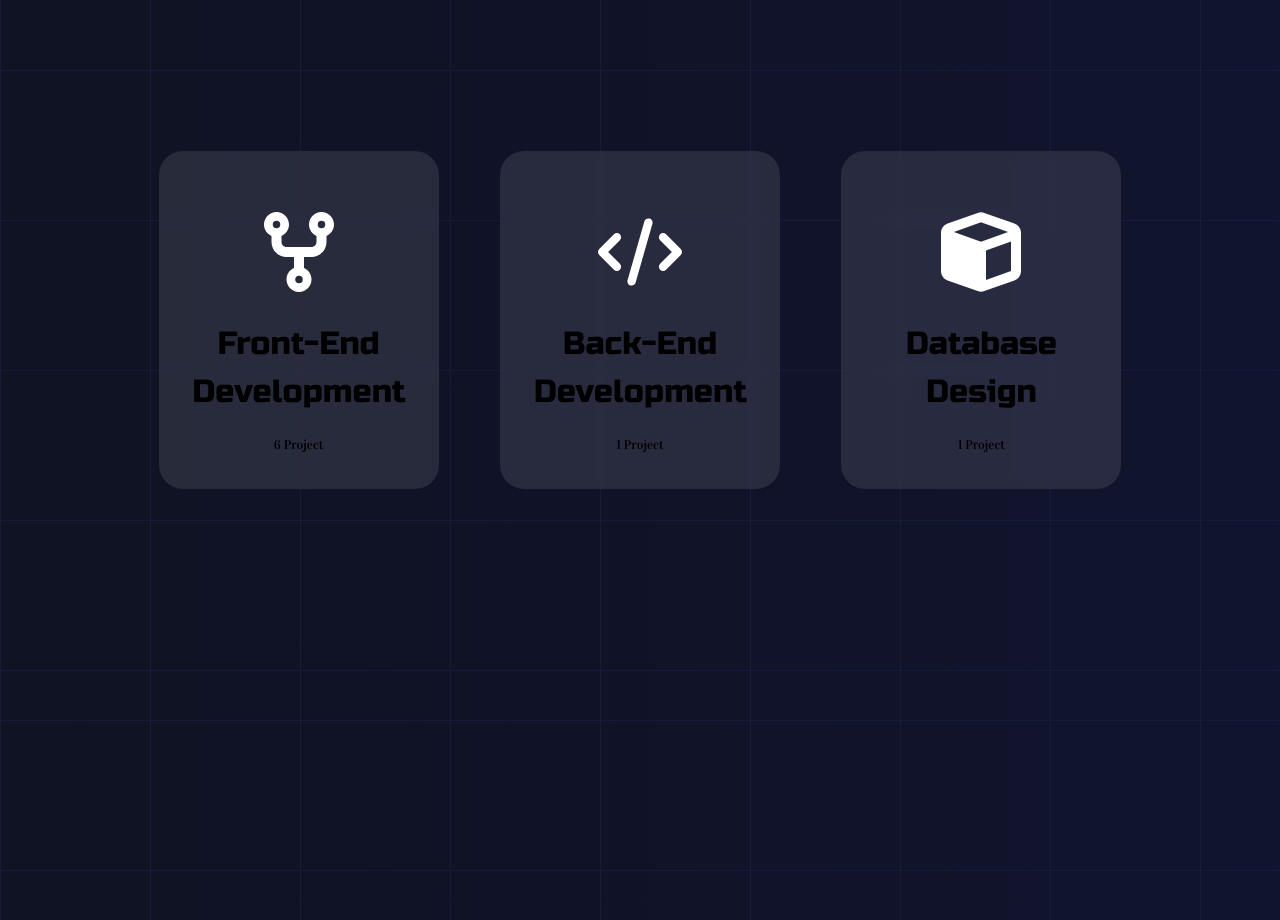
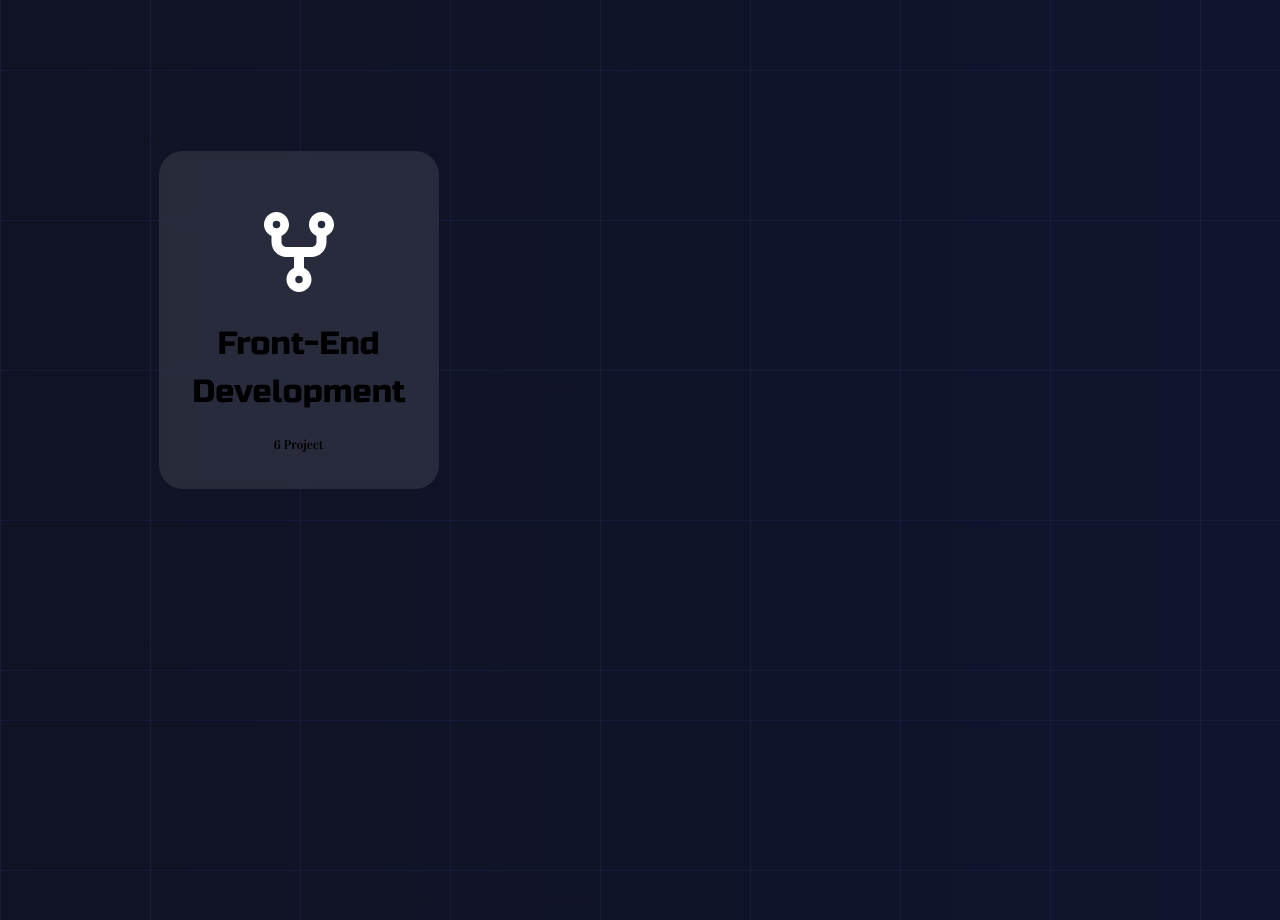
Before and after one commit to Prasanna-dot/my-portfolio, a Next.js app: page / in a window 1280 px wide. Shown: the part 880-1800 px from the top of the page. Built offline with nearby package versions, Linux system fonts and the light colour scheme.

Commit message:
Update page.tsx

```diff
--- a/src/app/page.tsx
+++ b/src/app/page.tsx
@@ -28,7 +28,7 @@ export default function Home() {
               </div>
             </a>
           </div>
-          <div className='h-full w-1/3 p-[3%] my-font'>
+{/*           <div className='h-full w-1/3 p-[3%] my-font'>
             <a href="./back-end-development">
               <div className='backdrop-blur-sm bg-white/10 h-full rounded-3xl p-[12%] relative text-center cursor-pointer hover:bg-indigo-900'>
                 <div className='w-full h-1/2 flex justify-center items-center'>
@@ -51,7 +51,7 @@ export default function Home() {
                   <p className='text-[1vw] my-font2 mt-5'>1 Project</p></div>
               </div>
             </a>
-          </div>
+          </div> */}
         </div>
       </section>
       <section className='div_backgrounds h-[100vh] flex justify-center items-center' id='my-journey'>
```
